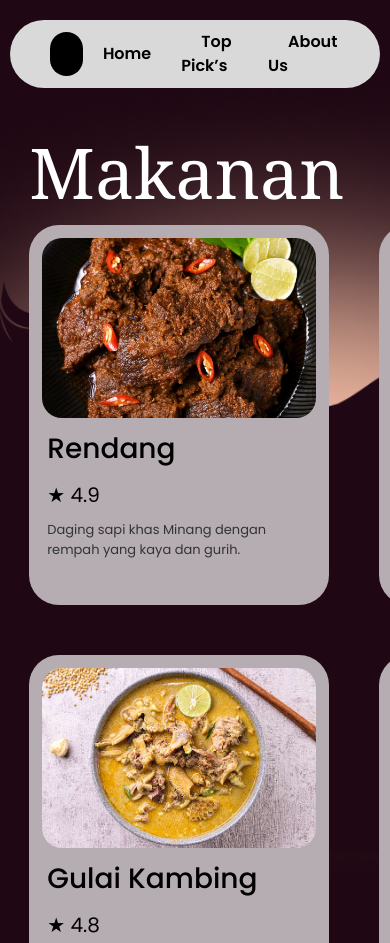
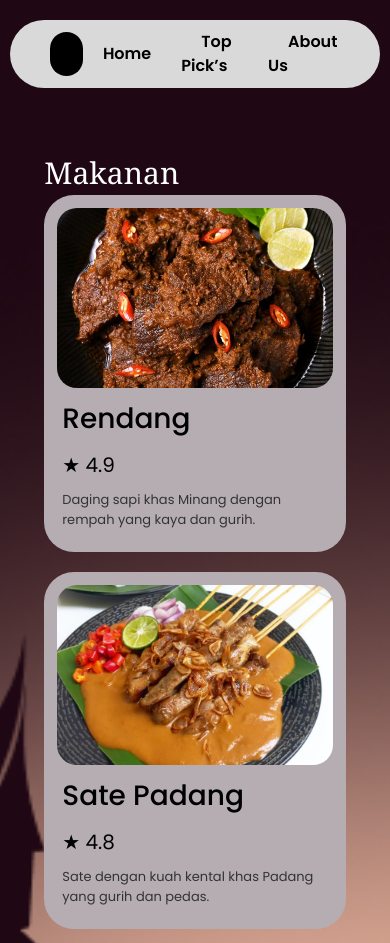
Before and after one commit to Daffiore/Webdes, a website built with Vite: page menu.html in a window 390 px wide. Shown: the top 943 px of the page. Built offline with nearby package versions, Linux system fonts and the light colour scheme.

Commit message:
responsive menu

```diff
--- a/src/style.tailwind.css
+++ b/src/style.tailwind.css
@@ -662,18 +662,96 @@
   margin-top: 0;
 }
 
+@media (max-width:768px) {
+
+  .menu-title {
+    font-size: 40px;
+  }
+
+}
+
+@media (max-width:480px) {
+
+  .menu-title {
+    font-size: 30px;
+  }
+
+}
+
 .menu-grid {
   display: grid;
-  grid-template-columns: repeat(3, 1fr);
+  grid-template-columns:
+    repeat(auto-fit, minmax(280px, 1fr));
+
   gap: 50px;
+}
+
+@media (max-width:1024px) {
+
+  .menu-grid {
+    grid-template-columns: repeat(2, 1fr);
+  }
+
+ .menu-card img {
+    height: 180px;
+  }
+
+  .menu-section {
+    padding: 30px 15px;
+  }
+
+  .menu-content h2 {
+    font-size: 40px;
+  }
+
+  .menu-content p {
+    font-size: 14px;
+  }
+}
+
+@media (max-width:768px) {
+
+  .menu-grid {
+    grid-template-columns: repeat(2, 1fr);
+    gap: 20px;
+  }
+
+  .menu-card img {
+    height: 200px;
+  }
+
+}
+
+@media (max-width:480px) {
+
+  .menu-grid {
+    grid-template-columns: 1fr;
+    gap: 20px;
+  }
+
+  .menu-card img {
+    height: 180px;
+  }
+
+  .menu-section {
+    padding: 30px 15px;
+  }
+
+  .menu-content h2 {
+    font-size: 20px;
+  }
+
+  .menu-content p {
+    font-size: 14px;
+  }
 }
 
 .menu-card {
   background: #b5adb1;
   border-radius: 30px;
   padding: 13px;
-  height: 380px;
-  width: 300px;
+  height: auto;
+  width: 100%;
   transition: .3s;
 }
 
@@ -727,6 +805,7 @@
   font-size: 13px;
   line-height: 1.5;
 }
+
 
 @media (max-width: 992px) {
   .hero {
```
